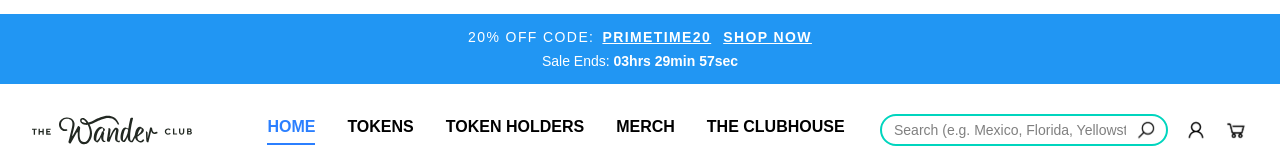
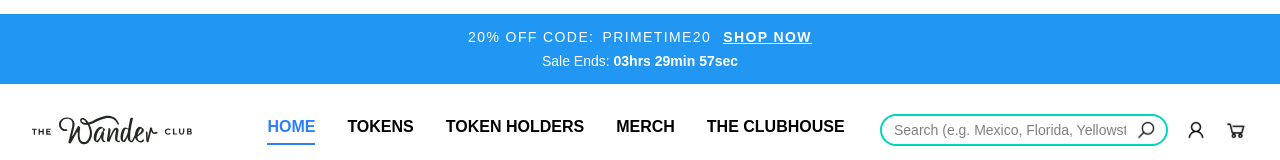
Before and after one commit to Redkuroo/wanderclub-hero, a Next.js app: page / in a window 1280 px wide. Shown: the top 160 px of the page. Built offline with nearby package versions, Linux system fonts and the light colour scheme.

Commit message:
added readme

```diff
--- a/src/app/components/Navbar.tsx
+++ b/src/app/components/Navbar.tsx
@@ -33,9 +33,9 @@ const Navbar = () => (
         <Image src="/Search.svg" alt="Search" width={20} height={20} className="absolute right-3 top-1/2 -translate-y-1/2 pointer-events-none" />
       </div>
       {/* Mobile icons */}
-      <Image src="/Customer.svg" alt="Customer" width={22} height={22} className="w-[22px] h-[22px] sm:w-[24px] sm:h-[24px] transition-transform duration-150 hover:scale-110 focus:scale-110" />
-      <Image src="/Shopping Cart.svg" alt="Cart" width={22} height={22} className="w-[22px] h-[22px] sm:w-[24px] sm:h-[24px] transition-transform duration-150 hover:scale-110 focus:scale-110" />
-      <Image src="/Menu.svg" alt="Menu" width={22} height={22} className="md:hidden w-[22px] h-[22px] sm:w-[24px] sm:h-[24px] transition-transform duration-150 hover:scale-110 focus:scale-110" />
+      <Image src="/Customer.svg" alt="Customer" width={22} height={22} className="w-[22px] h-[22px] sm:w-[24px] sm:h-[24px] transition-transform duration-150 hover:scale-110 focus:scale-110 cursor-pointer" />
+      <Image src="/Shopping Cart.svg" alt="Cart" width={22} height={22} className="w-[22px] h-[22px] sm:w-[24px] sm:h-[24px] transition-transform duration-150 hover:scale-110 focus:scale-110 cursor-pointer" />
+      <Image src="/Menu.svg" alt="Menu" width={22} height={22} className="md:hidden w-[22px] h-[22px] sm:w-[24px] sm:h-[24px] transition-transform duration-150 hover:scale-110 focus:scale-110 cursor-pointer" />
     </div>
   </motion.nav>
 );
--- a/src/app/components/PromoBar.tsx
+++ b/src/app/components/PromoBar.tsx
@@ -9,7 +9,7 @@ const PromoBar = () => (
     className="bg-[#2196f3] text-white text-center flex flex-col items-center justify-center uppercase tracking-widest font-medium w-full h-[56px] sm:h-[64px] md:h-[70px] my-[14px] px-2 sm:px-4 text-[11px] sm:text-xs md:text-sm gap-1"
   >
     <div className="flex flex-wrap justify-center items-center gap-2">
-      20% OFF CODE: <span className="font-bold underline">PRIMETIME20</span> <a href="#" className="font-bold underline ml-1">SHOP NOW</a>
+      20% OFF CODE: <span className="">PRIMETIME20</span> <a href="#" className="font-bold underline ml-1">SHOP NOW</a>
     </div>
     <div className="normal-case tracking-normal font-normal text-[10px] sm:text-xs md:text-sm">
       Sale Ends: <span className="font-bold">03hrs 29min 57sec</span>
```
Also changed, not shown: 1 other file (tests, documents, lock files or other folders).
